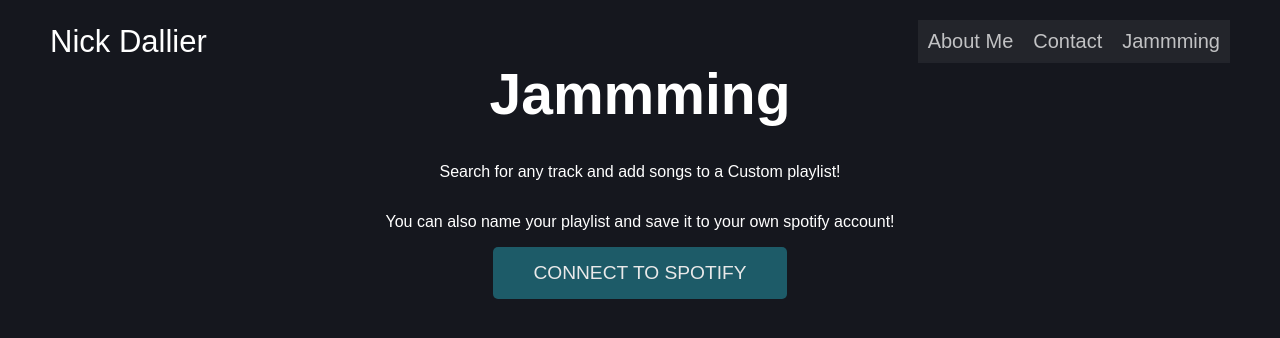
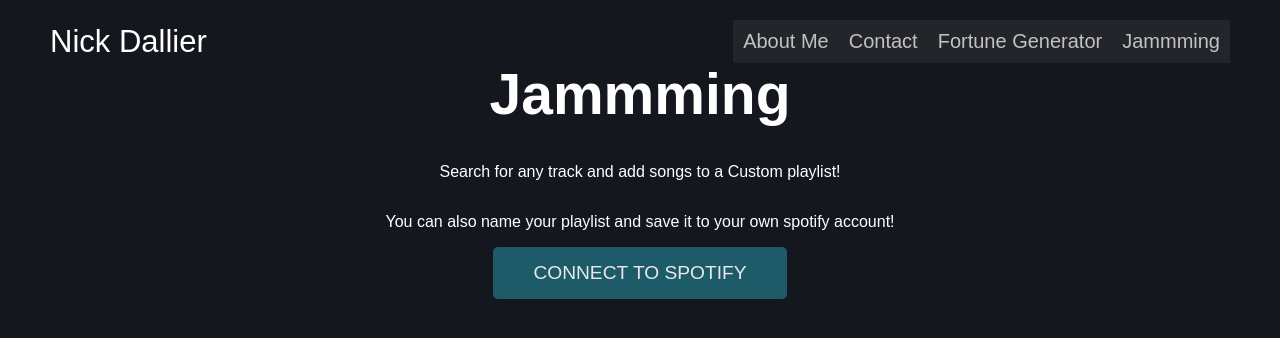
Before and after one commit to NickDallier/fortune-teller, a React (Create React App) app: page / in a window 1280 px wide. Shown: the top 338 px of the page. Built offline with nearby package versions, Linux system fonts and the light colour scheme; a web font is replaced by a local one.

Commit message:
Added link to Fortune Generator

```diff
--- a/src/App.js
+++ b/src/App.js
@@ -50,6 +50,7 @@ export default function App() {
             <ul>
                 <li><a href="http://nickdallier.ca#aboutMe">About Me</a></li>
                 <li><a href="http://nickdallier.ca#contact">Contact</a></li>
+                <li><a href="https://nickdallier-fortuneteller.netlify.app/">Fortune Generator</a></li>
                 <li><a href="https://nickdallier-jamming.netlify.app">Jammming</a></li>
             </ul>
         </nav>
```
